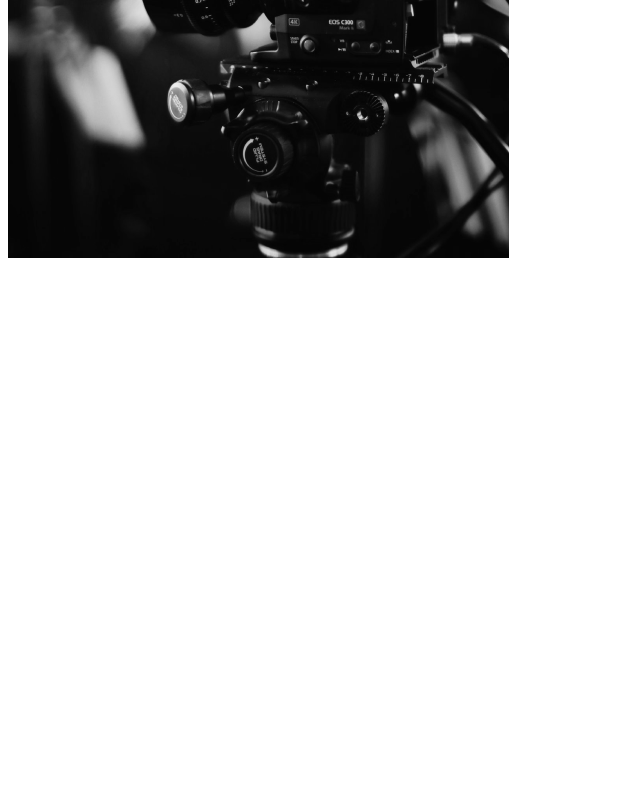
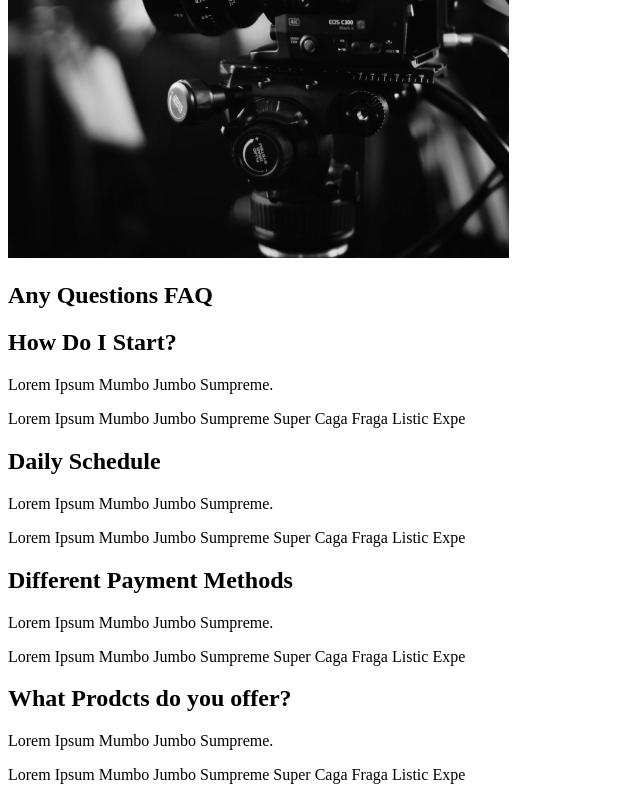
Before and after one commit to michaelpearsun/portfolio, a React (Create React App) app: page / in a window 1280 px wide. Shown: the part 2124-2924 px from the top of the page, without its empty margins (0-640 px from the left). Before the commit the page ends 2394 px from the top, so only its background shows below. Built offline with nearby package versions, Linux system fonts and the light colour scheme.

Commit message:
Faq Section

```diff
--- /dev/null
+++ b/src/components/FaqSection.js
@@ -0,0 +1,39 @@
+import React from 'react'
+
+const FaqSection = () => {
+    return (
+        <div className="faq">
+            <h2>Any Questions <span>FAQ</span></h2>
+            <div className="question">
+                <h2>How Do I Start?</h2>
+                <div className="answer">
+                    <p>Lorem Ipsum Mumbo Jumbo Sumpreme.</p>
+                    <p>Lorem Ipsum Mumbo Jumbo Sumpreme Super Caga Fraga Listic Expe</p>
+                </div>
+            </div>
+            <div className="question">
+                <h2>Daily Schedule</h2>
+                <div className="answer">
+                    <p>Lorem Ipsum Mumbo Jumbo Sumpreme.</p>
+                    <p>Lorem Ipsum Mumbo Jumbo Sumpreme Super Caga Fraga Listic Expe</p>
+                </div>
+            </div>
+            <div className="question">
+                <h2>Different Payment Methods</h2>
+                <div className="answer">
+                    <p>Lorem Ipsum Mumbo Jumbo Sumpreme.</p>
+                    <p>Lorem Ipsum Mumbo Jumbo Sumpreme Super Caga Fraga Listic Expe</p>
+                </div>
+            </div>
+            <div className="question">
+                <h2>What Prodcts do you offer?</h2>
+                <div className="answer">
+                    <p>Lorem Ipsum Mumbo Jumbo Sumpreme.</p>
+                    <p>Lorem Ipsum Mumbo Jumbo Sumpreme Super Caga Fraga Listic Expe</p>
+                </div>
+            </div>
+        </div>
+    )
+}
+
+export default FaqSection
--- a/src/pages/AboutUs.js
+++ b/src/pages/AboutUs.js
@@ -1,5 +1,6 @@
 import React from 'react';
 import AboutSection from '../components/AboutSection';
+import FaqSection from '../components/FaqSection';
 import ServicesSection from '../components/ServicesSection';
 
 const AboutUs = () => {
@@ -7,6 +8,7 @@ const AboutUs = () => {
         <div>
             <AboutSection />
             <ServicesSection />
+            <FaqSection />
         </div>
     )
 }
```
